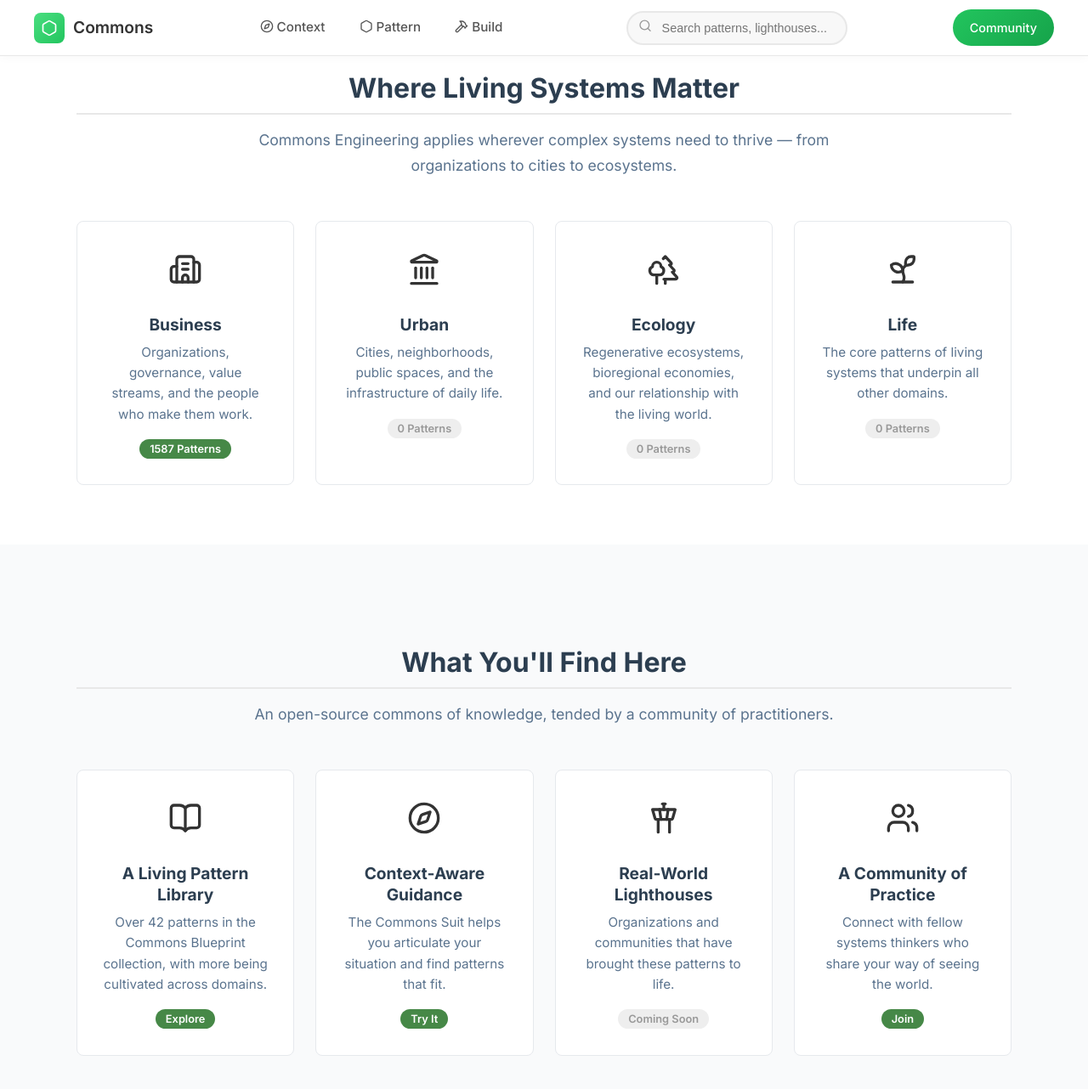
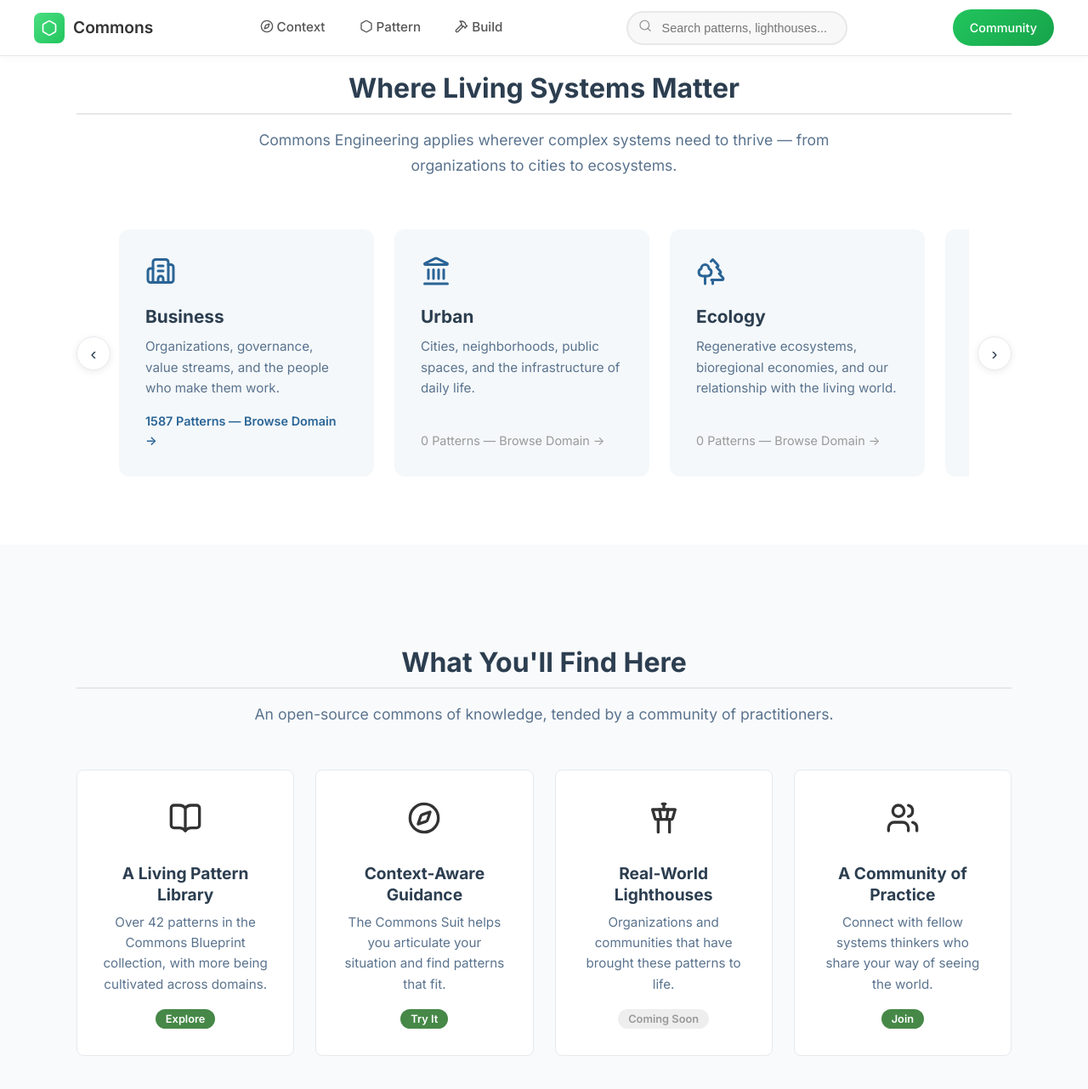
Before and after one commit to Commons-OS/commons-os.github.io, a Jekyll site: the page built from index.html, in a window 1280 px wide and 1400 px high, scrolled down 1459 px. Shown: the top 1282 px of the window at 85% size. Built offline with Jekyll 4.4.1, drawn with Linux system fonts in a browser that asks for light colours; comment, search, counter and statistics services are not loaded.

Commit message:
Convert domains section to carousel, add carousel JS

```diff
--- a/index.html
+++ b/index.html
@@ -134,60 +134,112 @@ title: Commons — The Home for Building Living Systems
     margin-top: 35px;
   }
 
-  /* Domain cards */
-  .domains-grid {
-    display: grid;
-    grid-template-columns: repeat(auto-fit, minmax(240px, 1fr));
-    gap: 25px;
+  /* Carousel */
+  .carousel-wrapper {
+    position: relative;
+    padding: 0 50px;
   }
 
-  .domain-card {
+  .carousel-track {
+    display: flex;
+    gap: 24px;
+    overflow-x: auto;
+    scroll-snap-type: x mandatory;
+    -webkit-overflow-scrolling: touch;
+    scrollbar-width: none;
+    padding: 10px 0;
+  }
+
+  .carousel-track::-webkit-scrollbar {
+    display: none;
+  }
+
+  .carousel-card {
+    flex: 0 0 300px;
+    scroll-snap-align: start;
     background: white;
     border: 1px solid var(--border-color);
-    border-radius: 8px;
+    border-radius: 12px;
     padding: 30px;
-    text-align: center;
     text-decoration: none;
     color: inherit;
     transition: all 0.3s ease;
+    display: flex;
+    flex-direction: column;
   }
 
-  a.domain-card:hover {
-    transform: translateY(-4px);
-    box-shadow: 0 8px 25px rgba(42,100,150,0.1);
+  .bg-white .carousel-card {
+    background: var(--brand-light-blue);
+    border-color: transparent;
   }
 
-  .domain-card .icon {
-    font-size: 2.5em;
+  .carousel-card:hover {
+    transform: translateY(-4px);
+    box-shadow: 0 8px 24px rgba(0,0,0,0.08);
+  }
+
+  .carousel-card .card-icon {
+    margin-bottom: 15px;
+    color: var(--brand-blue);
+  }
+
+  .carousel-card .card-icon [data-lucide] {
+    width: 36px;
+    height: 36px;
+  }
+
+  .carousel-card h3 {
+    font-size: 1.3em;
+    color: var(--text-dark);
+    margin: 0 0 10px 0;
+  }
+
+  .carousel-card p {
+    color: var(--text-light);
+    line-height: 1.6;
+    font-size: 0.95em;
+    flex-grow: 1;
     margin-bottom: 15px;
   }
 
-  .domain-card h3 {
-    margin: 0 0 8px 0;
-    font-size: 1.2em;
-    color: var(--text-dark);
+  .carousel-card .card-meta {
+    font-size: 0.9em;
+    font-weight: 600;
+    color: var(--brand-blue);
   }
 
-  .domain-card p {
-    color: var(--text-light);
-    font-size: 0.95em;
-    line-height: 1.6;
-    margin: 0 0 15px 0;
+  .carousel-card .card-meta.coming {
+    color: #999;
+    font-weight: 400;
   }
 
-  .domain-card .badge {
-    font-size: 0.8em;
-    font-weight: 600;
-    padding: 4px 12px;
-    border-radius: 20px;
-    background: #eee;
-    color: #999;
+  .carousel-btn {
+    position: absolute;
+    top: 50%;
+    transform: translateY(-50%);
+    width: 40px;
+    height: 40px;
+    border-radius: 50%;
+    background: white;
+    border: 1px solid var(--border-color);
+    box-shadow: 0 2px 8px rgba(0,0,0,0.08);
+    cursor: pointer;
+    font-size: 1.3em;
+    color: var(--text-dark);
+    display: flex;
+    align-items: center;
+    justify-content: center;
+    transition: all 0.2s ease;
+    z-index: 2;
   }
 
-  .domain-card .badge.active {
-    background: var(--brand-green);
-    color: white;
+  .carousel-btn:hover {
+    background: var(--brand-light-blue);
+    border-color: var(--brand-blue);
   }
+
+  .carousel-btn.prev { left: 0; }
+  .carousel-btn.next { right: 0; }
 
   /* Offer grid */
   .offer-grid {
@@ -300,6 +352,9 @@ title: Commons — The Home for Building Living Systems
     }
     .diamond-arrow { display: none; }
     .hero-content h1 { font-size: 2em; }
+    .carousel-wrapper { padding: 0 10px; }
+    .carousel-card { flex: 0 0 260px; padding: 24px; }
+    .carousel-btn { display: none; }
   }
 </style>
 
@@ -359,31 +414,35 @@ title: Commons — The Home for Building Living Systems
       <h2>Where Living Systems Matter</h2>
       <p>Commons Engineering applies wherever complex systems need to thrive — from organizations to cities to ecosystems.</p>
     </div>
-    <div class="domains-grid">
-      <a href="/patterns/business/" class="domain-card">
-        <div class="icon"><i data-lucide="building-2"></i></div>
+    <div class="carousel-wrapper">
+      <button class="carousel-btn prev" onclick="scroll_carousel('domains', -1)">&#8249;</button>
+      <div class="carousel-track" id="domains">
+        <a href="/patterns/business/" class="carousel-card">
+          <div class="card-icon"><i data-lucide="building-2"></i></div>
           <h3>Business</h3>
           <p>Organizations, governance, value streams, and the people who make them work.</p>
-        <span class="badge active">1587 Patterns</span>
+          <div class="card-meta">1587 Patterns — Browse Domain →</div>
         </a>
-      <a href="/patterns/urban/" class="domain-card">
-        <div class="icon"><i data-lucide="landmark"></i></div>
+        <a href="/patterns/urban/" class="carousel-card">
+          <div class="card-icon"><i data-lucide="landmark"></i></div>
           <h3>Urban</h3>
           <p>Cities, neighborhoods, public spaces, and the infrastructure of daily life.</p>
-        <span class="badge">0 Patterns</span>
+          <div class="card-meta coming">0 Patterns — Browse Domain →</div>
         </a>
-      <a href="/patterns/ecology/" class="domain-card">
-        <div class="icon"><i data-lucide="trees"></i></div>
+        <a href="/patterns/ecology/" class="carousel-card">
+          <div class="card-icon"><i data-lucide="trees"></i></div>
           <h3>Ecology</h3>
           <p>Regenerative ecosystems, bioregional economies, and our relationship with the living world.</p>
-        <span class="badge">0 Patterns</span>
+          <div class="card-meta coming">0 Patterns — Browse Domain →</div>
         </a>
-      <a href="/patterns/life/" class="domain-card">
-        <div class="icon"><i data-lucide="sprout"></i></div>
+        <a href="/patterns/life/" class="carousel-card">
+          <div class="card-icon"><i data-lucide="sprout"></i></div>
           <h3>Life</h3>
           <p>The core patterns of living systems that underpin all other domains.</p>
-        <span class="badge">0 Patterns</span>
+          <div class="card-meta coming">0 Patterns — Browse Domain →</div>
         </a>
+      </div>
+      <button class="carousel-btn next" onclick="scroll_carousel('domains', 1)">&#8250;</button>
     </div>
   </div>
 </div>
```
Also changed, not shown: other parts of index.html (+8 -0 lines). Lines whose indentation alone changed are shown as unchanged.
